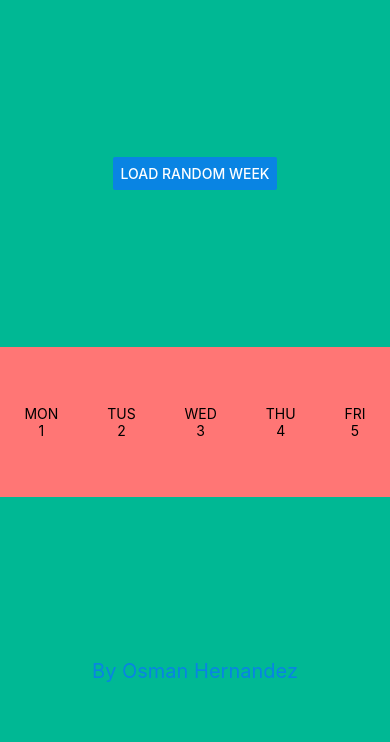
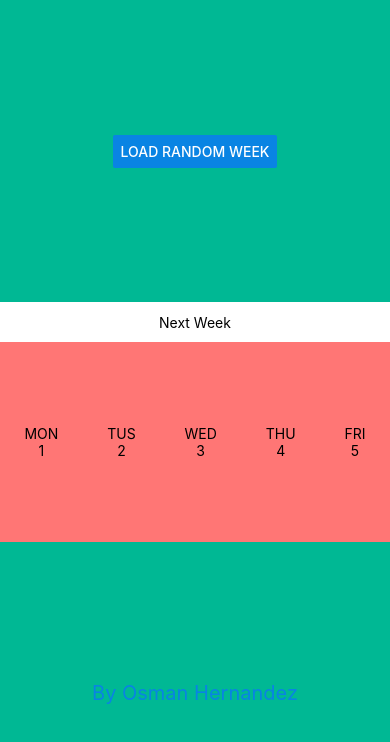
Before and after one commit to justrdk/k3rn3l-pan1c, a React Native app in the folder kernel-panic/: screen / in a window 390 px wide. Shown: the top 742 px of the page. Built offline with nearby package versions, Linux system fonts and the light colour scheme.

Commit message:
added navigation to calendar

```diff
--- a/kernel-panic/components/Calendar.js
+++ b/kernel-panic/components/Calendar.js
@@ -1,17 +1,20 @@
-import React, { Component } from 'react'
+import React, { Component, Fragment } from 'react'
 import PropTypes from 'prop-types'
-import { StyleSheet, Text, View, Dimensions } from 'react-native'
+import { StyleSheet, Text, View, Dimensions, TouchableOpacity } from 'react-native'
 import Day from './Day'
 
 const PORTRAIT = 'PORTRAIT'
 const LANDSCAPE = 'LANDSCAPE'
 
-const renderWeek = days => days.map((day, index) => <Day day={day.day} date={day.date} key={index} />)
+const renderWeek = days => days.map((day, index) => <Day day={day.day} date={day.date} key={index}/>)
+
+const BackArrow = ({ onPress }) => <TouchableOpacity onPress={onPress}><Text>Prev Week</Text></TouchableOpacity>
+const NextArrow = ({ onPress }) => <TouchableOpacity onPress={onPress}><Text>Next Week</Text></TouchableOpacity>
 
 class Calendar extends Component {
   state = {
     orientation: PORTRAIT,
-    weekIndex: 0
+    weekIndex: 0,
   }
 
   detectScreenOrientation = (ev) => {
@@ -21,25 +24,50 @@ class Calendar extends Component {
     })
   }
 
+  back = () => {
+    this.setState({
+      weekIndex: this.state.weekIndex - 1
+    })
+  }
+
+  next = () => {
+    this.setState({
+      weekIndex: this.state.weekIndex + 1
+    })
+  }
+
   render() {
     const { weeks } = this.props
     const { orientation, weekIndex } = this.state
     const daysToShow = orientation === PORTRAIT ? weeks[weekIndex].days.slice(0, 5) : weeks[weekIndex].days
 
     return (
-      <View onLayout={this.detectScreenOrientation} style={styles.calendar}>
-        {renderWeek(daysToShow)}
-      </View>)
+      <Fragment>
+        <View style={styles.calendarNav}>
+          {weekIndex > 0 && <BackArrow onPress={this.back} />}
+          {(weekIndex < weeks.length - 1) && <NextArrow onPress={this.next} />}
+        </View>
+        <View onLayout={this.detectScreenOrientation} style={styles.calendar}>
+          {renderWeek(daysToShow)}
+        </View>
+      </Fragment>
+    )
   }
 }
 
 const styles = StyleSheet.create({
   calendar: {
-    height: 150,
+    height: 200,
     flexDirection: 'row',
     justifyContent: 'space-around',
     backgroundColor: '#ff7675',
   },
+  calendarNav: {
+    height: 40,
+    flexDirection: 'row',
+    justifyContent: 'space-around',
+    alignItems: 'center'
+  }
 })
 
 export default Calendar
--- a/kernel-panic/weeks.js
+++ b/kernel-panic/weeks.js
@@ -22,5 +22,51 @@ export default {
       day: 'SUN',
       date: 7,
     }]
+  }, {
+    days: [{
+      day: 'MON',
+      date: 8,
+    }, {
+      day: 'TUS',
+      date: 9,
+    }, {
+      day: 'WED',
+      date: 10,
+    }, {
+      day: 'THU',
+      date: 11,
+    }, {
+      day: 'FRI',
+      date: 12,
+    }, {
+      day: 'SAT',
+      date: 13,
+    }, {
+      day: 'SUN',
+      date: 14,
+    }]
+  }, {
+    days: [{
+      day: 'MON',
+      date: 15,
+    }, {
+      day: 'TUS',
+      date: 16,
+    }, {
+      day: 'WED',
+      date: 17,
+    }, {
+      day: 'THU',
+      date: 18,
+    }, {
+      day: 'FRI',
+      date: 19,
+    }, {
+      day: 'SAT',
+      date: 20,
+    }, {
+      day: 'SUN',
+      date: 21,
+    }]
   }]
 }
```
